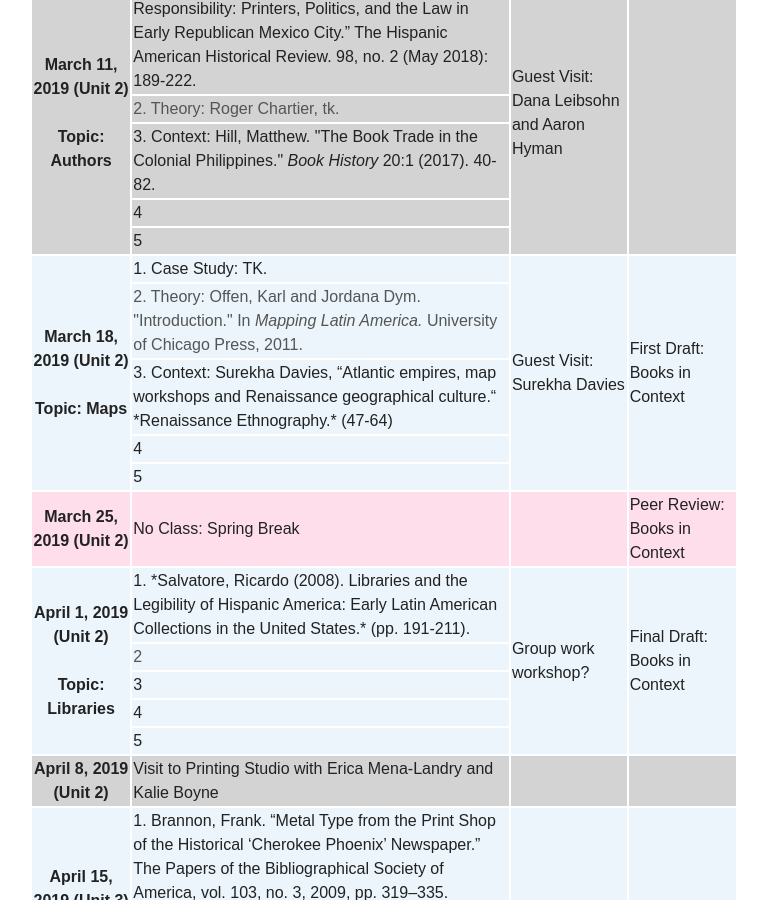
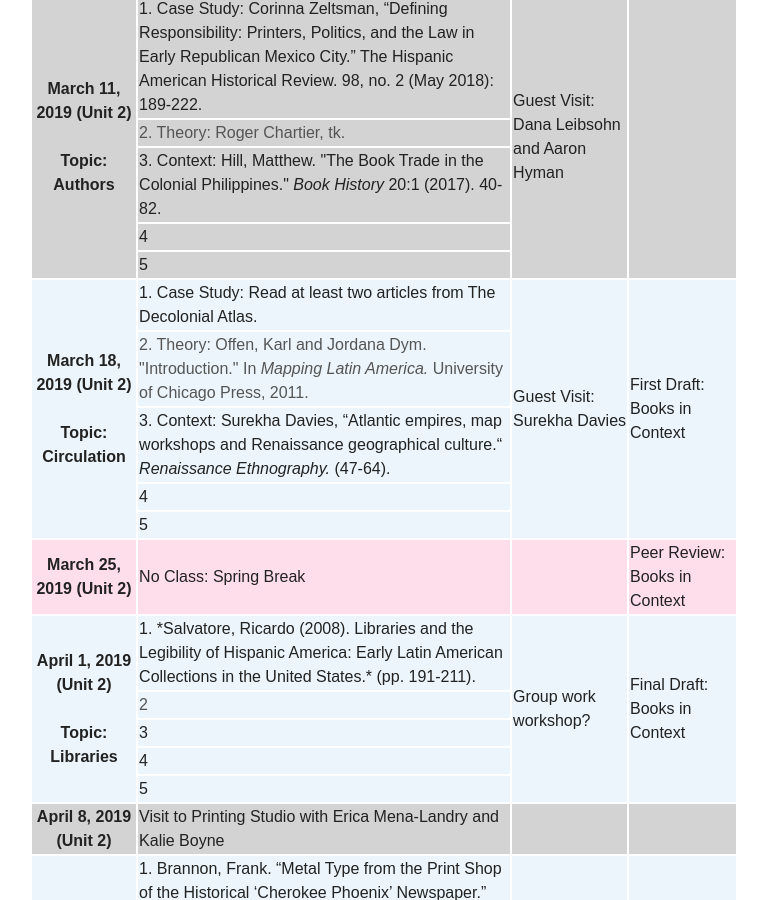
Before and after one commit to halperta/2019-bookhistory, a Jekyll site: the page built from schedule/index.md, in a window 1280 px wide and 900 px high, scrolled down 2119 px. Shown: the whole window, without its empty margins (256-1023 px from the left). Built offline with Jekyll 4.4.1, drawn with Linux system fonts in a browser that asks for light colours; nearby versions of some CDN libraries.

Commit message:
schedule

```diff
--- a/schedule/index.md
+++ b/schedule/index.md
@@ -151,8 +151,8 @@ All readings are available either through the links on this website, or through
   </tr>
 
   <tr bgcolor="#EBF5FB">
-    <th rowspan="5">March 18, 2019 (Unit 2) <br><br> Topic: Maps</th>
-     <td> 1. Case Study: TK. </td>
+    <th rowspan="5">March 18, 2019 (Unit 2) <br><br> Topic: Circulation</th>
+     <td> 1. Case Study: Read at least two articles from <a href="https://decolonialatlas.wordpress.com/">The Decolonial Atlas.</a> </td>
     <td rowspan="5"><a href="http://www.surekhadavies.org/"> Guest Visit: Surekha Davies </a> </td>
     <td rowspan="5"> First Draft: Books in Context </td>
   </tr>
@@ -160,7 +160,7 @@ All readings are available either through the links on this website, or through
     <td align="left"><a href=""> 2. Theory: Offen, Karl and Jordana Dym. "Introduction." In <i>Mapping Latin America.</i> University of Chicago Press, 2011. </a></td>
   </tr>
   <tr bgcolor="EBF5FB">
-    <td align="left">3. Context: Surekha Davies, “Atlantic empires, map workshops and Renaissance geographical culture.“ *Renaissance Ethnography.* (47-64) </td>
+    <td align="left">3. Context: Surekha Davies, “Atlantic empires, map workshops and Renaissance geographical culture.“ <i>Renaissance Ethnography.</i> (47-64). </td>
   </tr>
   <tr bgcolor="EBF5FB">
     <td align="left">4</td>
```
